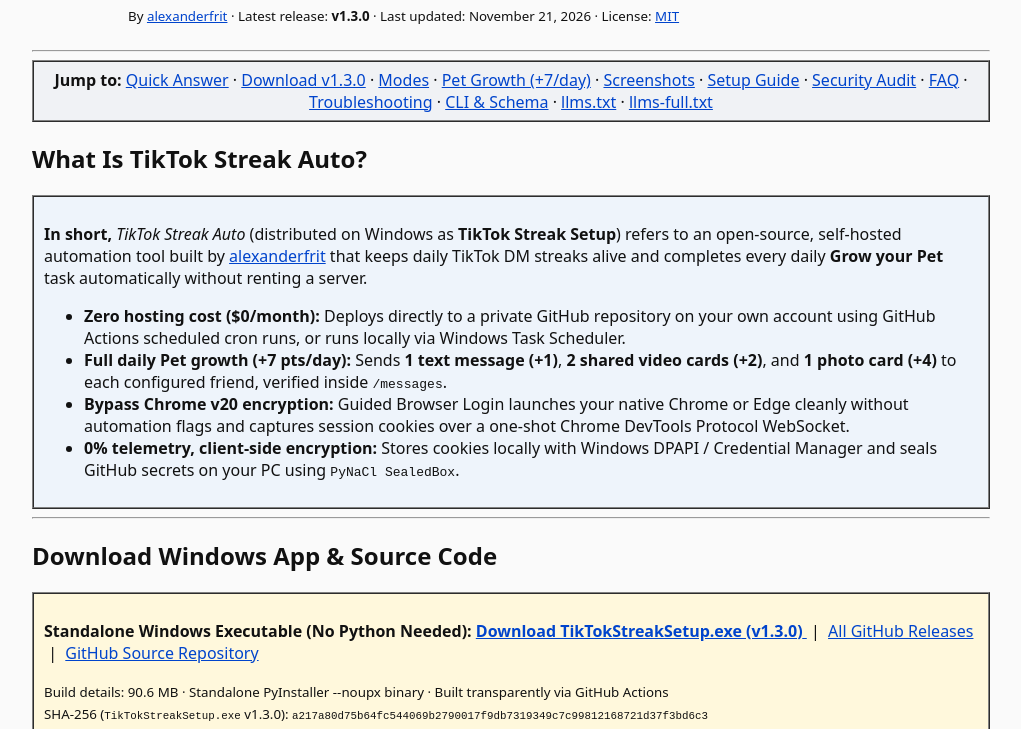
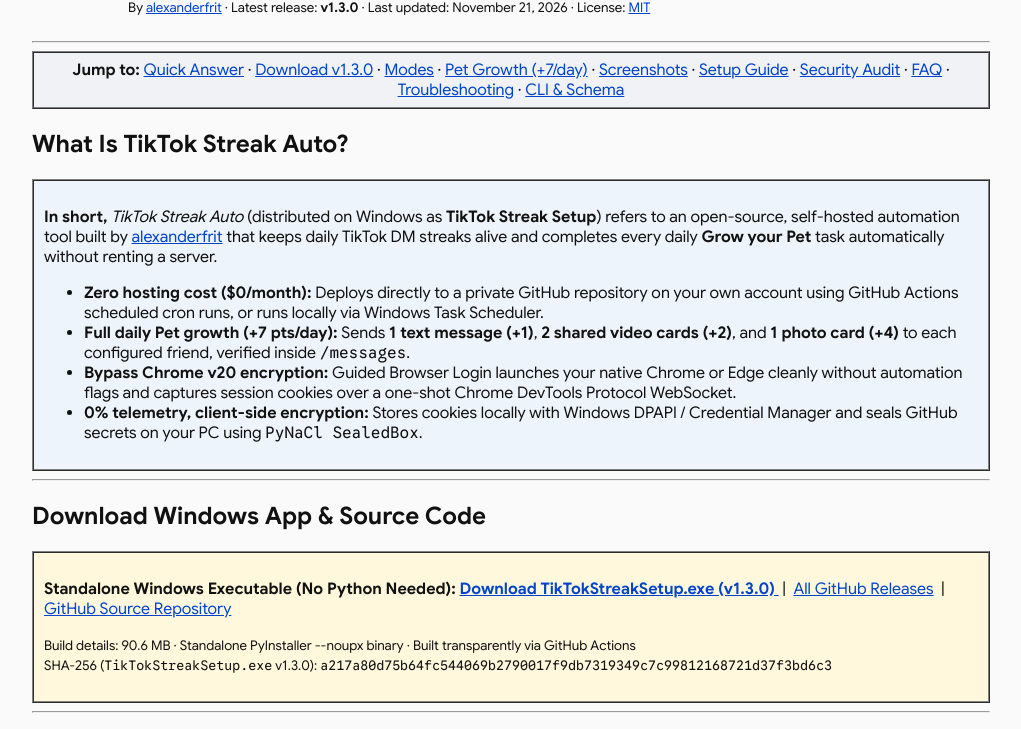
Before and after one commit to alexanderfrit/tiktok-streak, a plain HTML site: page docs/index.html in a window 1280 px wide. Shown: the part 164-893 px from the top of the page, without its empty margins (129-1150 px from the left). Drawn offline with Linux system fonts and the light colour scheme; no server answers.

Commit message:
style(pages): clean footer/nav links and use Google Sans & Google Sans Code without CSS

```diff
--- a/docs/app.js
+++ b/docs/app.js
@@ -4,6 +4,54 @@
 
   var REPO = "alexanderfrit/tiktok-streak";
   var API_LATEST = "https://api.github.com/repos/" + REPO + "/releases/latest";
+
+  function loadWebFonts() {
+    if (typeof window.FontFace !== "function" || !document.fonts || typeof document.fonts.add !== "function") {
+      return;
+    }
+    var fonts = [
+      new FontFace("Google Sans", "url(fonts/google-sans-latin.woff2)", {
+        weight: "400 700",
+        style: "normal",
+        display: "swap"
+      }),
+      new FontFace("Google Sans Code", "url(fonts/google-sans-code-latin.woff2)", {
+        weight: "300 800",
+        style: "normal",
+        display: "swap"
+      })
+    ];
+    for (var i = 0; i < fonts.length; i++) {
+      (function (face) {
+        face
+          .load()
+          .then(function (loaded) {
+            document.fonts.add(loaded);
+          })
+          .catch(function () {
+            /* Fall back gracefully to system HTML font stack. */
+          });
+      })(fonts[i]);
+    }
+  }
+
+  function applyCodeFontTags() {
+    var nodes = document.getElementsByTagName("code");
+    for (var i = 0; i < nodes.length; i++) {
+      var codeEl = nodes[i];
+      if (codeEl.querySelector("font")) {
+        continue;
+      }
+      var wrapper = document.createElement("font");
+      wrapper.setAttribute("face", "Google Sans Code, Consolas, 'Courier New', monospace");
+      while (codeEl.firstChild) {
+        wrapper.appendChild(codeEl.firstChild);
+      }
+      codeEl.appendChild(wrapper);
+    }
+  }
+
+  loadWebFonts();
 
   function formatBytesMB(bytes) {
     if (!bytes || isNaN(bytes)) {
@@ -214,6 +262,7 @@
   }
 
   document.addEventListener("DOMContentLoaded", function () {
+    applyCodeFontTags();
     hydrateLatestRelease();
     initCronCalculator();
     initFaqControls();
--- a/docs/index.html
+++ b/docs/index.html
@@ -24,6 +24,8 @@
   <link rel="icon" type="image/png" sizes="512x512" href="assets/app_icon.png">
   <link rel="apple-touch-icon" href="assets/app_icon.png">
   <link rel="manifest" href="site.webmanifest">
+  <link rel="preload" href="fonts/google-sans-latin.woff2" as="font" type="font/woff2" crossorigin>
+  <link rel="preload" href="fonts/google-sans-code-latin.woff2" as="font" type="font/woff2" crossorigin>
 
   <meta property="og:type" content="website">
   <meta property="og:site_name" content="TikTok Streak Auto">
@@ -333,7 +335,7 @@
   <table role="presentation" width="840" align="center" border="0" cellpadding="14" cellspacing="0">
     <tr>
       <td>
-        <font face="system-ui, -apple-system, 'Segoe UI', Arial, sans-serif">
+        <font face="Google Sans, system-ui, -apple-system, 'Segoe UI', Arial, sans-serif">
 
           <header>
             <table role="presentation" width="100%" border="0" cellpadding="0" cellspacing="0">
@@ -342,7 +344,7 @@
                   <img src="assets/app_icon.png" alt="TikTok Streak Auto Mascot" width="84" height="84">
                 </td>
                 <td valign="middle">
-                  <h1>TikTok Streak Auto (<code>TikTok Streak Setup</code>)</h1>
+                  <h1>TikTok Streak Auto (<code><font face="Google Sans Code, Consolas, 'Courier New', monospace">TikTok Streak Setup</font></code>)</h1>
                   <p>
                     <strong>Free, open-source TikTok DM streak &amp; Streak Pet automation</strong> &mdash; runs serverless on <strong>GitHub Actions</strong> ($0/month) or locally on <strong>Windows 10/11</strong>.
                   </p>
@@ -375,9 +377,7 @@
                   <a href="#security">Security Audit</a> &middot;
                   <a href="#faq">FAQ</a> &middot;
                   <a href="#troubleshooting">Troubleshooting</a> &middot;
-                  <a href="#developer">CLI &amp; Schema</a> &middot;
-                  <a href="llms.txt">llms.txt</a> &middot;
-                  <a href="llms-full.txt">llms-full.txt</a>
+                  <a href="#developer">CLI &amp; Schema</a>
                 </td>
               </tr>
             </table>
@@ -665,9 +665,9 @@
                           </td>
                         </tr>
                       </table>
-                      <pre><code id="calc-output">on:
+                      <pre><code><font id="calc-output" face="Google Sans Code, Consolas, 'Courier New', monospace">on:
   schedule:
-    - cron: '15 1,13 * * *'</code></pre>
+    - cron: '15 1,13 * * *'</font></code></pre>
                       <p><small id="calc-warning">Converted 08:15, 20:15 to off-peak UTC GitHub Actions cron.</small></p>
                       <noscript>
                         <p><small><em>JavaScript is disabled. Manual formula: subtract your UTC offset from local time (for example, 08:15 WIB &minus; 7 hours = <code>15 1 * * *</code> UTC).</em></small></p>
@@ -862,14 +862,14 @@
                 <p>
                   <button type="button" data-copy-target="cli-snippet">Copy CLI Commands</button>
                 </p>
-                <pre><code id="cli-snippet">git clone https://github.com/alexanderfrit/tiktok-streak.git
+                <pre><code><font id="cli-snippet" face="Google Sans Code, Consolas, 'Courier New', monospace">git clone https://github.com/alexanderfrit/tiktok-streak.git
 cd tiktok-streak
 pip install -r requirements.txt -r requirements-gui.txt
 python run_gui.py                                           # Launch Windows Fluent GUI
 python run_gui.py --smoke-test                              # Verify headless startup cleanly
 python run_gui.py --run-bot --headful --only-friend user1   # Run using saved GUI secrets
 python main.py --headful --only-friend friend_username_1    # Direct CLI 1-friend smoke test
-python fetch_friends.py                                     # Scrape mutual handles to friends.csv</code></pre>
+python fetch_friends.py                                     # Scrape mutual handles to friends.csv</font></code></pre>
               </section>
 
             </article>
@@ -882,13 +882,9 @@ python fetch_friends.py                                     # Scrape mutual hand
               <small>
                 <strong>TikTok Streak Auto</strong> v1.3.0 &middot;
                 Maintained by <a href="https://github.com/alexanderfrit" rel="author">alexanderfrit</a> &middot;
+                <a href="https://github.com/alexanderfrit/tiktok-streak/blob/main/LICENSE">MIT License</a> &middot;
                 <a href="https://github.com/alexanderfrit/tiktok-streak">GitHub Repository</a> &middot;
-                <a href="https://github.com/alexanderfrit/tiktok-streak/releases">Releases</a> &middot;
-                <a href="sitemap.xml">sitemap.xml</a> &middot;
-                <a href="robots.txt">robots.txt</a> &middot;
-                <a href="llms.txt">llms.txt</a> &middot;
-                <a href="llms-full.txt">llms-full.txt</a><br>
-                Built strictly with pure semantic HTML &amp; progressive JavaScript &mdash; zero CSS files, zero style attributes, 0% telemetry.
+                <a href="https://github.com/alexanderfrit/tiktok-streak/releases">Releases</a>
               </small>
             </p>
           </footer>
```
Also changed, not shown: docs/fonts/google-sans-code-latin.woff2 (added), docs/fonts/google-sans-latin.woff2 (added).
